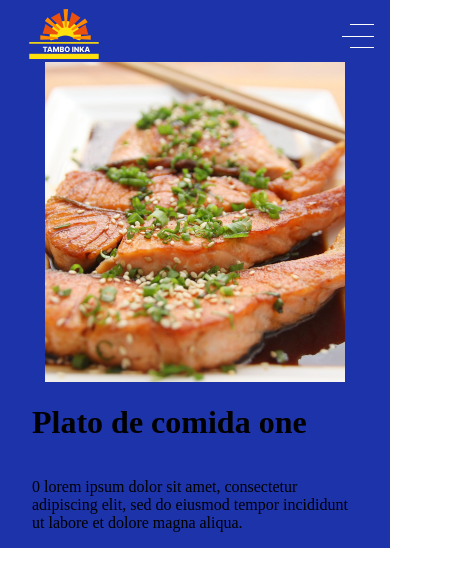
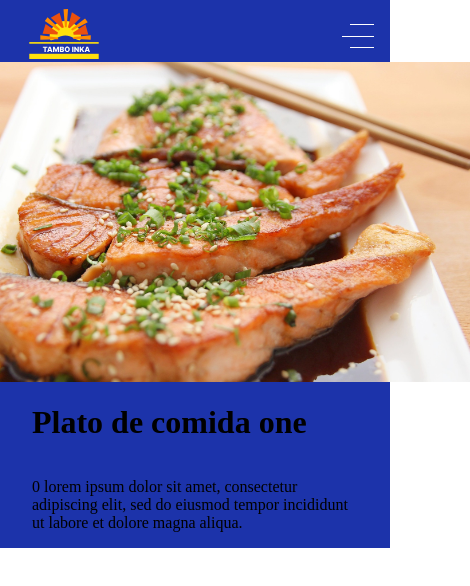
Before and after one commit to echahuin/Tambo-Inka, a Next.js app: page /Detail/0 in a window 390 px wide. Shown: the top 586 px of the page, 470 px wide, since content can reach past the window. Built offline with nearby package versions, Linux system fonts and the light colour scheme; a web font is replaced by a local one.

Commit message:
update img

```diff
--- a/app/Detail/[id]/styles.module.css
+++ b/app/Detail/[id]/styles.module.css
@@ -39,7 +39,7 @@
     .img{
         height: 25rem;
         width: 100%;
-        max-width: 300px;
+        /* max-width: 300px; */
         /* min-width: 550px; */
         object-fit: cover;
         padding: 0rem
@@ -57,7 +57,7 @@
         .img{
             height: 20rem;
             width: 100%;
-            min-width: 300px;
+            /* min-width: 300px; */
             /* min-width: 550px; */
             object-fit: cover;
             padding: 0rem
```
